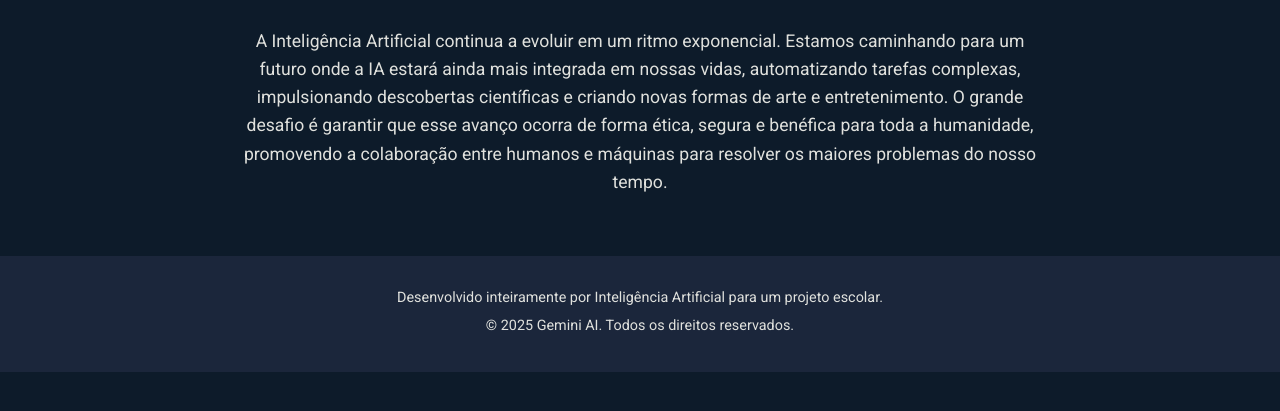
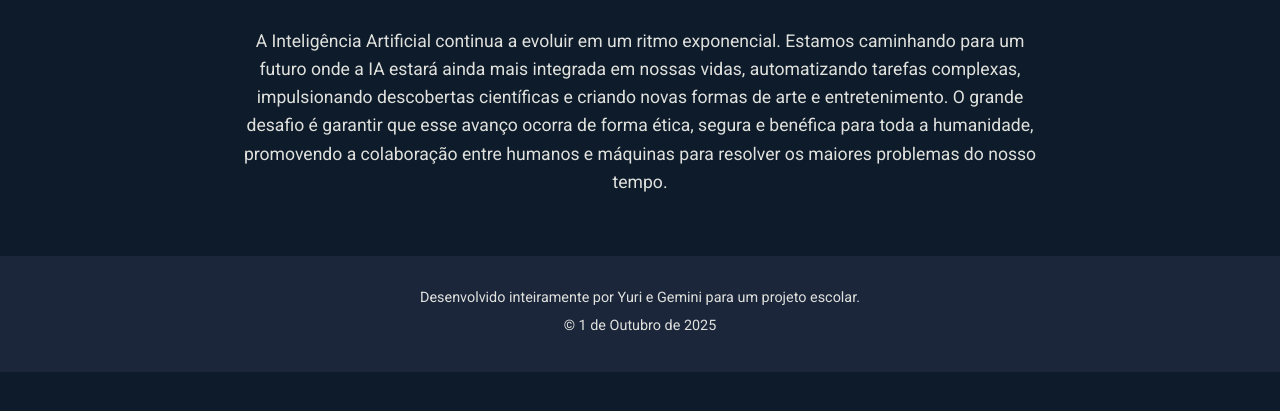
Before and after one commit to YuriRomanio/iafrontend, a plain HTML site: page futuro.html in a window 1280 px wide. Shown: the part 197-608 px from the top of the page. Drawn offline with Linux system fonts and the light colour scheme.

Commit message:
Update futuro.html

```diff
--- a/futuro.html
+++ b/futuro.html
@@ -168,8 +168,8 @@
 
     <footer>
         <div class="container">
-            <p>Desenvolvido inteiramente por Inteligência Artificial para um projeto escolar.</p>
-            <p>&copy; 2025 Gemini AI. Todos os direitos reservados.</p>
+            <p>Desenvolvido inteiramente por Yuri e Gemini para um projeto escolar.</p>
+            <p>&copy; 1 de Outubro de 2025 </p>
         </div>
     </footer>
 
```
